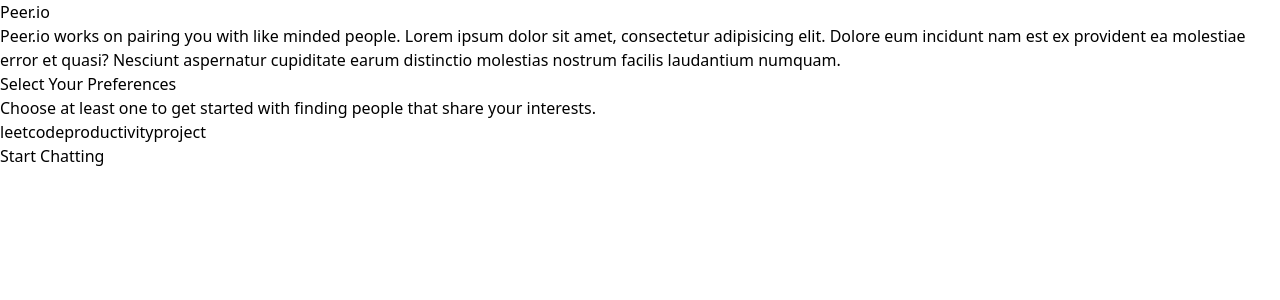
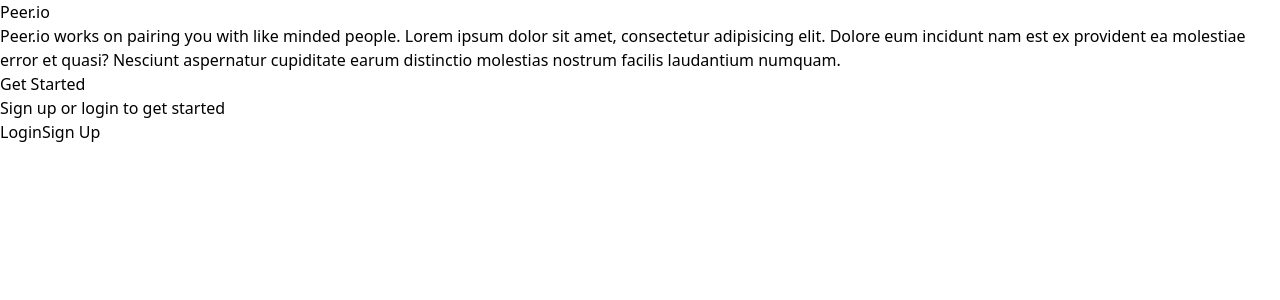
Before and after one commit to pjparties/peer-io-frontend, a Next.js app: page / in a window 1280 px wide. Shown: the top 300 px of the page. Built offline with nearby package versions, Linux system fonts and the light colour scheme.

Commit message:
fronted possibly done

```diff
--- a/src/pages/index.js
+++ b/src/pages/index.js
@@ -7,8 +7,8 @@ import Chat from "./Chat.page";
 export default function Home() {
   return (
     <div>
-    <PreferencePage />
-      {/* <LandingPage /> */}
+      <LandingPage />
+      {/* <PreferencePage /> */}
       {/* <Chat /> */}
     </div>
   );
```
